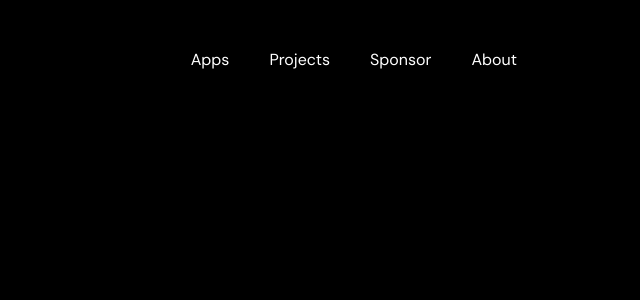
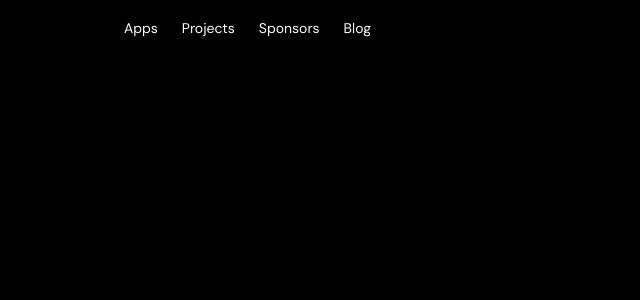
Before and after one commit to andrejkoller/projects-andrejkoller-next, a Next.js app: page / in a window 1280 px wide. Shown: the top 300 px of the page, without its empty margins (637-1277 px from the left). Built offline with nearby package versions, Linux system fonts and the light colour scheme.

Commit message:
feat: update project metadata and header links; refactor header component styles

```diff
--- a/app/layout.tsx
+++ b/app/layout.tsx
@@ -9,8 +9,9 @@ const dmSans = DM_Sans({
 });
 
 export const metadata: Metadata = {
-  title: "Andrej Koller — Apps",
-  description: "A collection of apps built by Andrej Koller.",
+  title: "Andrej Koller — Projects",
+  description:
+    "A collection of completed and in-progress projects by Andrej Koller.",
 };
 
 export default function RootLayout({
--- a/app/styles/globals.css
+++ b/app/styles/globals.css
@@ -1,14 +1,13 @@
 @import "tailwindcss";
 
 :root {
-  --header-height-expanded: 7.5rem;
-  --header-height-collapsed: 5rem;
+  --header-height: 3.5rem;
 
   --background: #000000;
   --foreground: #ffffff;
   --secondary-foreground: #666666;
   --border: #333333;
-  --hover-foreground: #d1d5dc;
+  --hover-foreground: #8f8f8f;
 }
 
 @theme inline {
--- a/components/header.tsx
+++ b/components/header.tsx
@@ -1,31 +1,15 @@
 "use client";
 
 import Link from "next/link";
-import { useEffect, useState } from "react";
 import { headerLinksConfig } from "@/configs/header-links-config";
 
 export const Header = () => {
-  const [scrolled, setScrolled] = useState(false);
-
-  useEffect(() => {
-    const handleScroll = () => setScrolled(window.scrollY > 0);
-    window.addEventListener("scroll", handleScroll, { passive: true });
-    return () => window.removeEventListener("scroll", handleScroll);
-  }, []);
-
   return (
-    <header
-      style={{
-        height: scrolled
-          ? "var(--header-height-collapsed)"
-          : "var(--header-height-expanded)",
-      }}
-      className="flex items-center justify-between transition-[height] duration-300 ease-in-out max-w-282 w-full mx-auto sticky top-0 px-12.5"
-    >
+    <header className="flex items-center justify-between h-(--header-height) max-w-3xl w-full mx-auto sticky top-0 px-4">
       <div>{/* Logo or site title coming soon */}</div>
-      <ul className="flex items-center gap-10">
+      <ul className="flex items-center gap-6">
         {headerLinksConfig.map(({ key, label, href }) => (
-          <li key={key} className="inline-block font-normal">
+          <li key={key} className="inline-block text-sm font-normal">
             <Link
               href={href}
               className="hover:text-hover-foreground transition-colors duration-200"
--- a/configs/header-links-config.ts
+++ b/configs/header-links-config.ts
@@ -10,13 +10,13 @@ export const headerLinksConfig = [
     href: "/projects",
   },
   {
-    key: "Sponsor",
-    label: "Sponsor",
-    href: "/sponsor",
+    key: "sponsors",
+    label: "Sponsors",
+    href: "/sponsors",
   },
   {
-    key: "about",
-    label: "About",
-    href: "/about",
+    key: "blog",
+    label: "Blog",
+    href: "/blog",
   },
 ];
```
